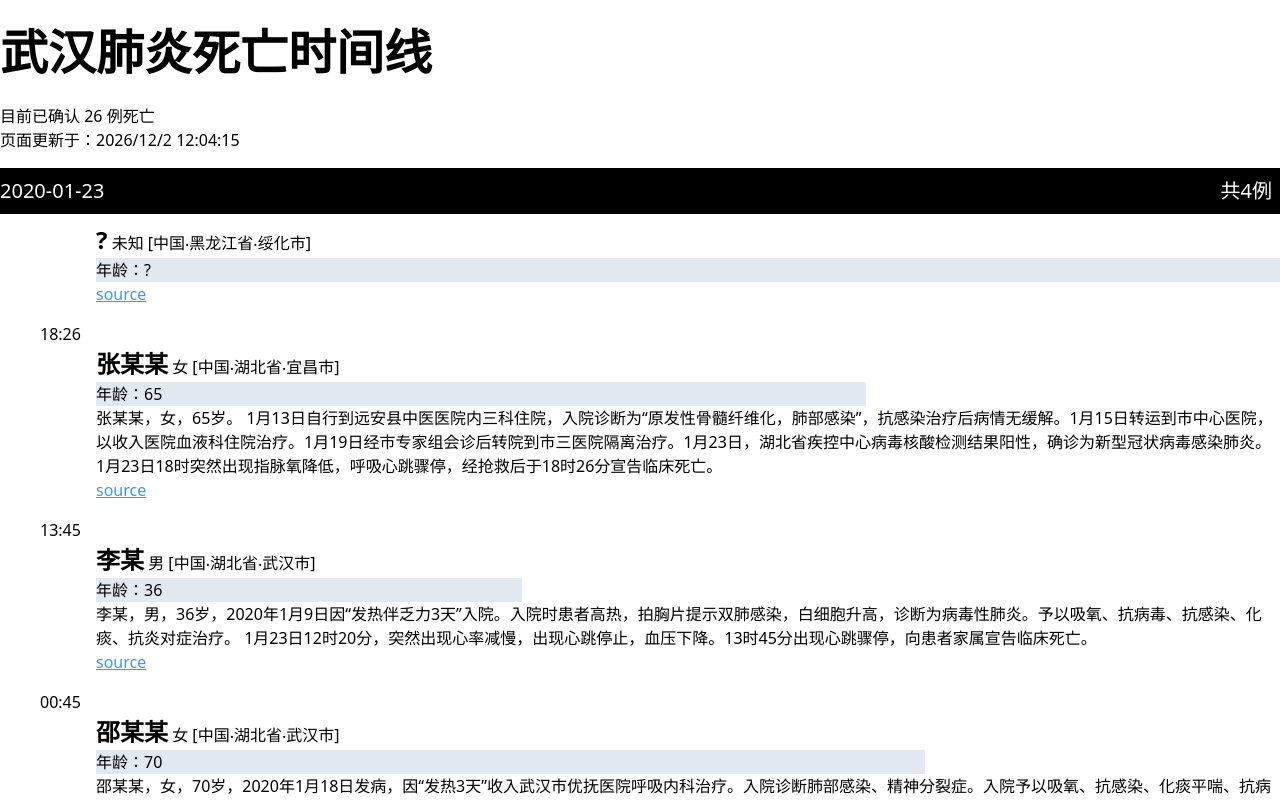
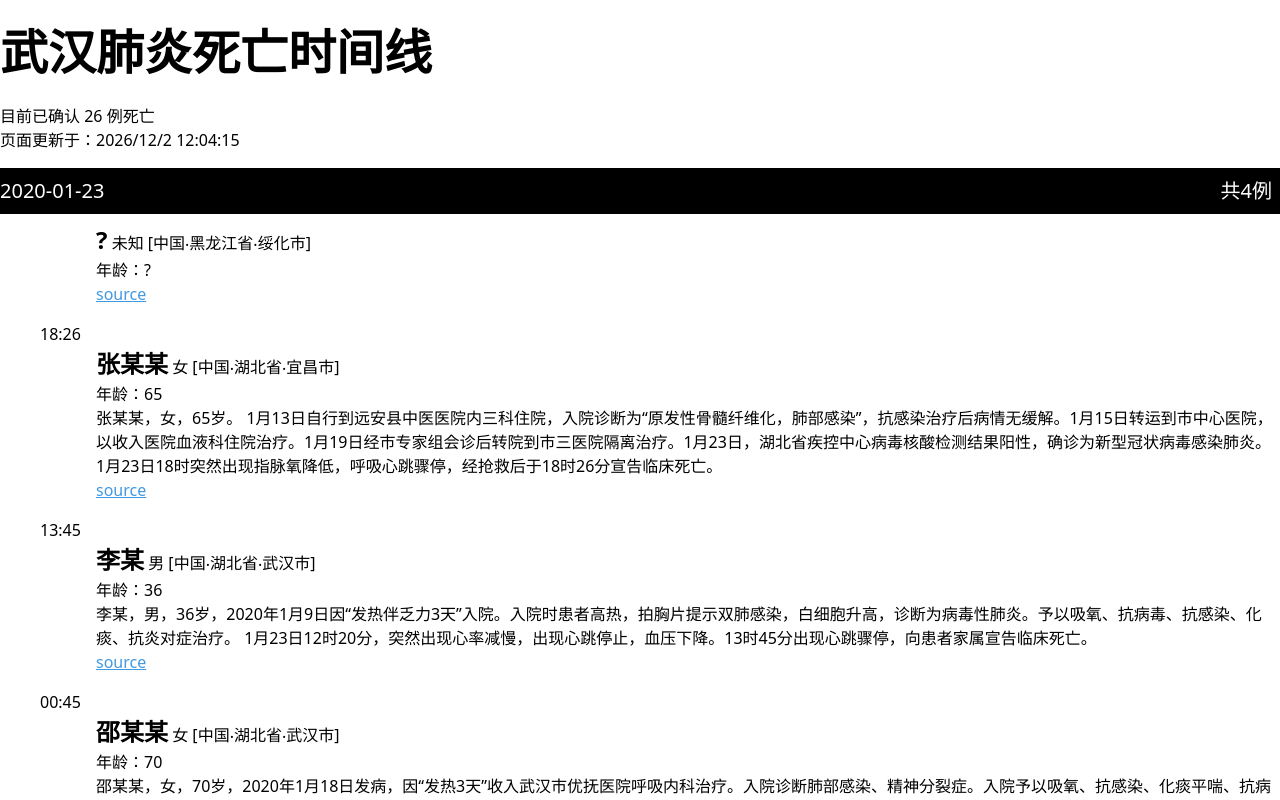
Before and after one commit to chenxsan/deathline, a Next.js app: page / in a window 1280 px wide. Shown: the top 800 px of the page. Built offline with nearby package versions, Linux system fonts and the light colour scheme.

Commit message:
Remove background for age

```diff
--- a/components/RenderItem.tsx
+++ b/components/RenderItem.tsx
@@ -23,14 +23,7 @@ function RenderItem({ item }: Props) {
         <strong className="text-2xl">{item.name || '?'}</strong>{' '}
         {returnGenderInChinese(item.gender)} [{item.location.join('‧')}]
       </div>
-      <div
-        className="bg-gray-300"
-        style={{
-          width: `${item.age}%`
-        }}
-      >
-        年龄：{item.age || '?'}
-      </div>
+      <div>年龄：{item.age || '?'}</div>
       <div>{item.detail}</div>
       <div>
         <a href={item.source} className="underline text-blue-500">
```
